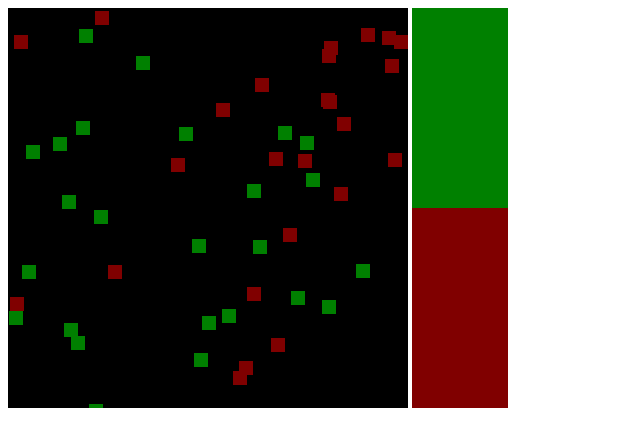
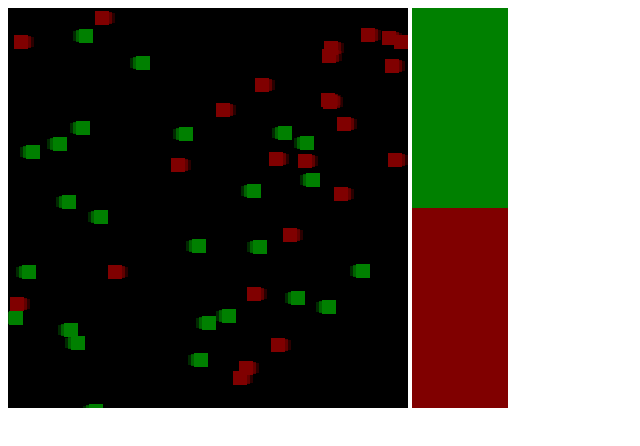
Before and after one commit to Darkzarich/simple-battle-simulation, a website: page index.html in a window 1280 px wide. Both pictures are taken after a click on the button "START". Shown: the full height of the page, 0-640 px from the left. Drawn offline with Linux system fonts and the light colour scheme.

Commit message:
draw unit trace

```diff
--- a/index.html
+++ b/index.html
@@ -2,7 +2,7 @@
 <html lang="en">
 <head>
   <meta charset="UTF-8">
-  <title>Document</title>
+  <title>Simple Battle Simulation</title>
   <style>
     #start {
       position: absolute;
@@ -10,6 +10,7 @@
       top: 200px;
       border: 2px solid;
       font-size: 24px;
+      cursor: pointer;
     }
   </style>
 </head>
--- a/index.js
+++ b/index.js
@@ -6,14 +6,18 @@ const PLAYER2_COLOR = 'maroon';
 const COLLISION_COLOR = 'yellow';
 const COLLISION_WIDTH = 2;
 const UNIT_POWER_GROWTH = 1;
+const DIRECTION_RIGHT = 1;
+const DIRECTION_LEFT = -1;
+
 class Unit {
   constructor({ x, y, side }, ctx) {
     this.x = x;
     this.y = y;
     this.side = side;
     this.collided = false;
-    this.direction = getDirectionBySide(side);
-    (this.$ctx = ctx), (this.power = 0);
+    this.direction = side.direction;
+    this.$ctx = ctx;
+    this.power = 0;
   }
 
   move() {
@@ -45,17 +49,31 @@ class Unit {
   }
 
   renderUnit() {
-    this.$ctx.fillStyle = this.side;
+    // draw trace
+
+    for (let i = 1; i < this.side.trace.length + 1; i++) {
+      this.$ctx.fillStyle = this.side.trace[i - 1];
+      this.$ctx.fillRect(
+        this.x - 3 * i * this.direction,
+        this.y + 1 * i,
+        UNIT_SIZE,
+        UNIT_SIZE - 2 * i
+      );
+    }
+
+    // draw unit
+    this.$ctx.fillStyle = this.side.color;
     this.$ctx.fillRect(this.x, this.y, UNIT_SIZE, UNIT_SIZE);
 
+    // collision border
     if (this.collided) {
-      const offset = this.direction === 1 ? UNIT_SIZE - COLLISION_WIDTH : 0
+      const offset = this.direction === 1 ? UNIT_SIZE - COLLISION_WIDTH : 0;
 
       this.$ctx.fillStyle = COLLISION_COLOR;
       this.$ctx.fillRect(
         this.x + offset,
         this.y,
-        COLLISION_WIDTH + 6,
+        COLLISION_WIDTH + 10,
         UNIT_SIZE
       );
     }
@@ -135,7 +153,7 @@ class Units {
         collidedUnit.collided = true;
         unit.collided = true;
 
-        AudioPlayer.bump();
+        // AudioPlayer.bump();
 
         if (unit.power >= collidedUnit.power) {
           unit.setPower(0);
@@ -163,7 +181,7 @@ class Units {
       if (
         Math.abs(otherUnit.x - unit.x) <= UNIT_SIZE - COLLISION_WIDTH &&
         Math.abs(otherUnit.y - unit.y) <= UNIT_SIZE - COLLISION_WIDTH &&
-        otherUnit.side !== unit.side
+        otherUnit.side.color !== unit.side.color
       ) {
         return otherUnit;
       }
@@ -180,7 +198,7 @@ class Game {
   }
 
   init() {
-    AudioPlayer.playBackgroundMusic()
+    // AudioPlayer.playBackgroundMusic();
   }
 
   startSimulation() {
@@ -209,31 +227,28 @@ class AudioPlayer {
   }
 }
 
-// utils
-
-function getDirectionBySide(side) {
-  switch (side) {
-    case PLAYER1_COLOR:
-      return 1;
-    case PLAYER2_COLOR:
-      return -1;
-  }
-}
-
 // main
 
 (function () {
   const canv = document.getElementById('canv');
   const $ctx = canv.getContext('2d');
 
+  const PLAYER1 = {
+    color: PLAYER1_COLOR,
+    trace: ['#008000a8', '#00800054'],
+    direction: DIRECTION_RIGHT,
+  };
+
+  const PLAYER2 = {
+    color: PLAYER2_COLOR,
+    trace: ['#800000a8', '#80000054'],
+    direction: DIRECTION_LEFT,
+  };
+
   const startButton = document.querySelector('#start');
   startButton.addEventListener('click', () => {
-    new Game($ctx, new UI($ctx), 50, [
-      PLAYER1_COLOR,
-      PLAYER2_COLOR,
-    ]).startSimulation();
+    new Game($ctx, new UI($ctx), 50, [PLAYER1, PLAYER2]).startSimulation();
 
     startButton.remove();
-  })
-
+  });
 })();
```
